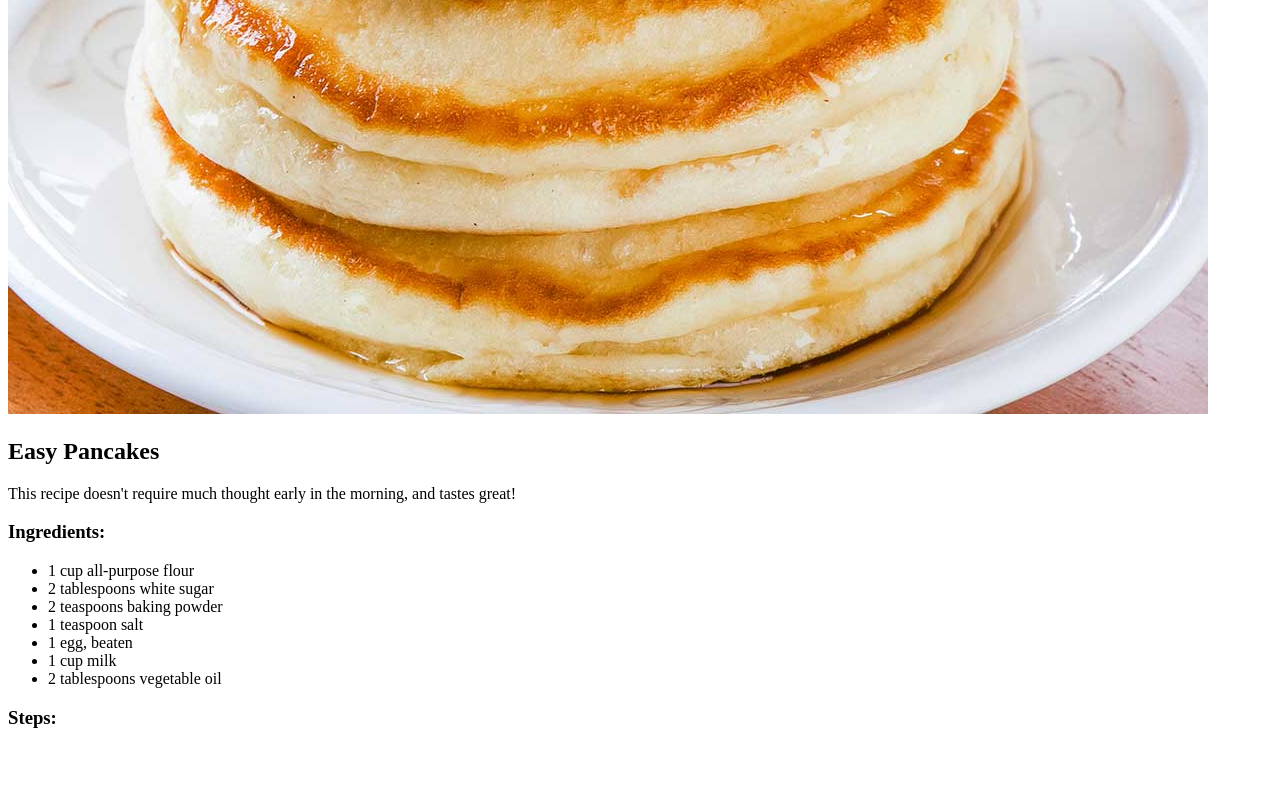
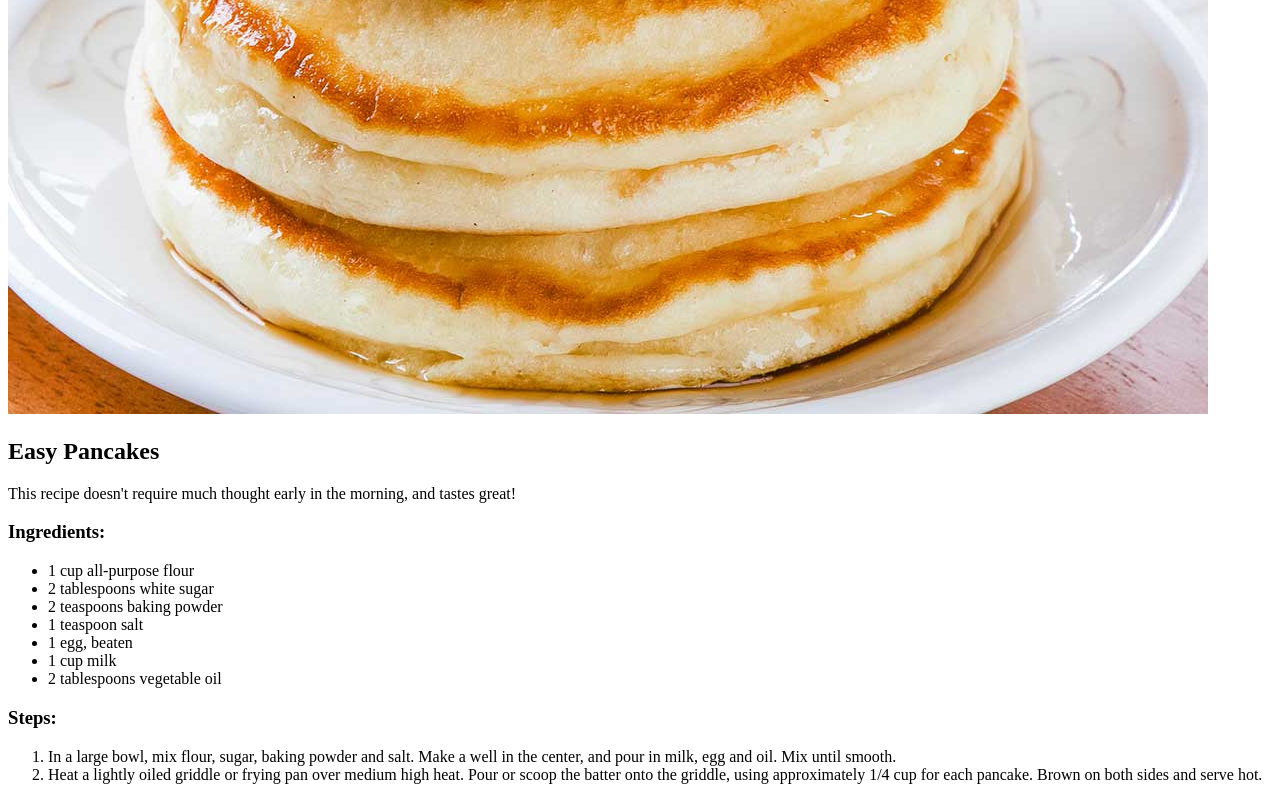
Before and after one commit to wildbill2/odin-recipes, a plain HTML site: page recipes/pancakes.html in a window 1280 px wide. Shown: the part 892-1692 px from the top of the page. Before the commit the page ends 1640 px from the top, so only its background shows below. Drawn offline with Linux system fonts and the light colour scheme.

Commit message:
Pancakes recipes
Included ordered list for steps
completed page

```diff
--- a/recipes/pancakes.html
+++ b/recipes/pancakes.html
@@ -23,6 +23,9 @@
             <li>2 tablespoons vegetable oil</li>
         </ul>
     <h3>Steps:</h3>
-
+        <ol>
+            <li>In a large bowl, mix flour, sugar, baking powder and salt. Make a well in the center, and pour in milk, egg and oil. Mix until smooth.</li>
+            <li>Heat a lightly oiled griddle or frying pan over medium high heat. Pour or scoop the batter onto the griddle, using approximately 1/4 cup for each pancake. Brown on both sides and serve hot.</li>
+        </ol>
 </body>
 </html>
```
